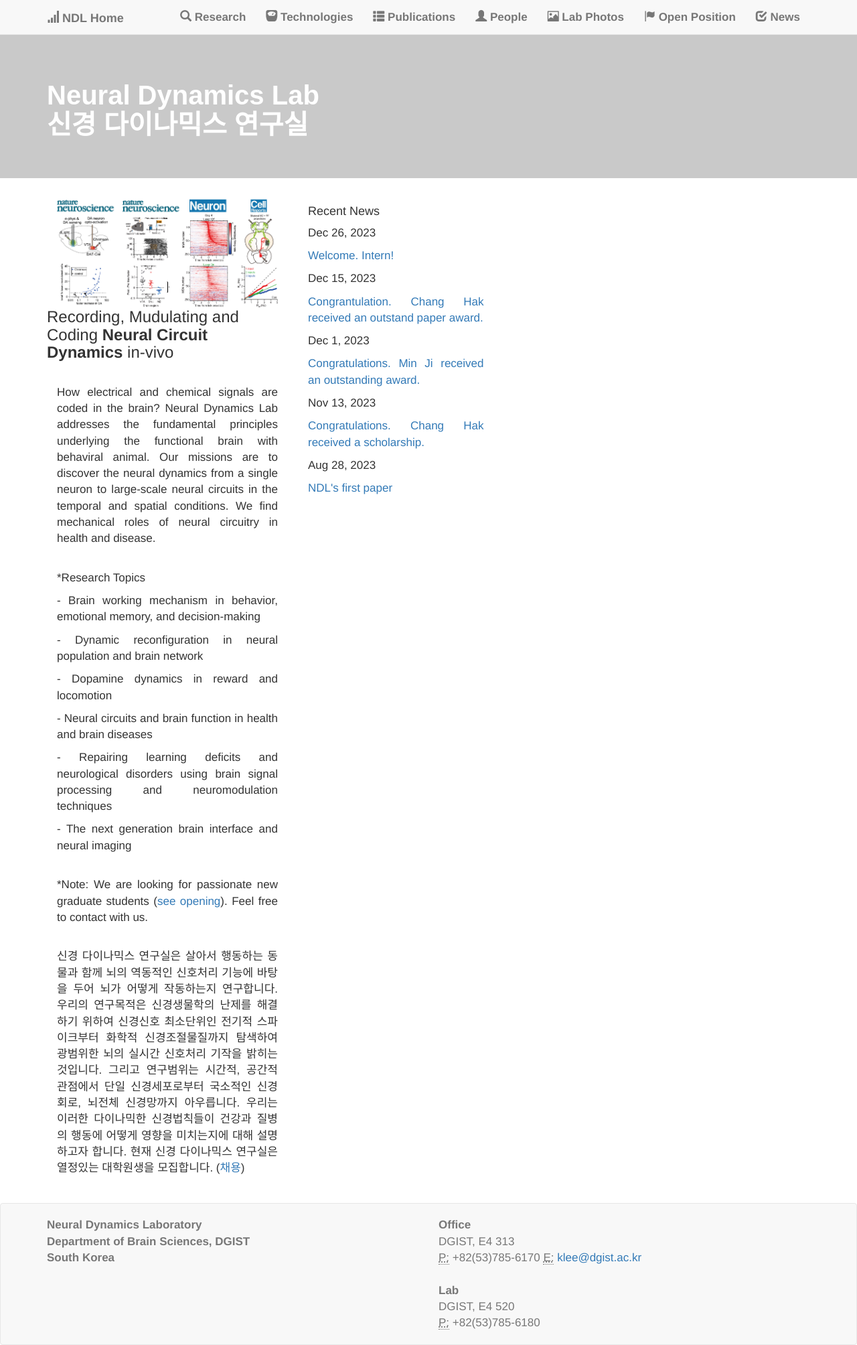
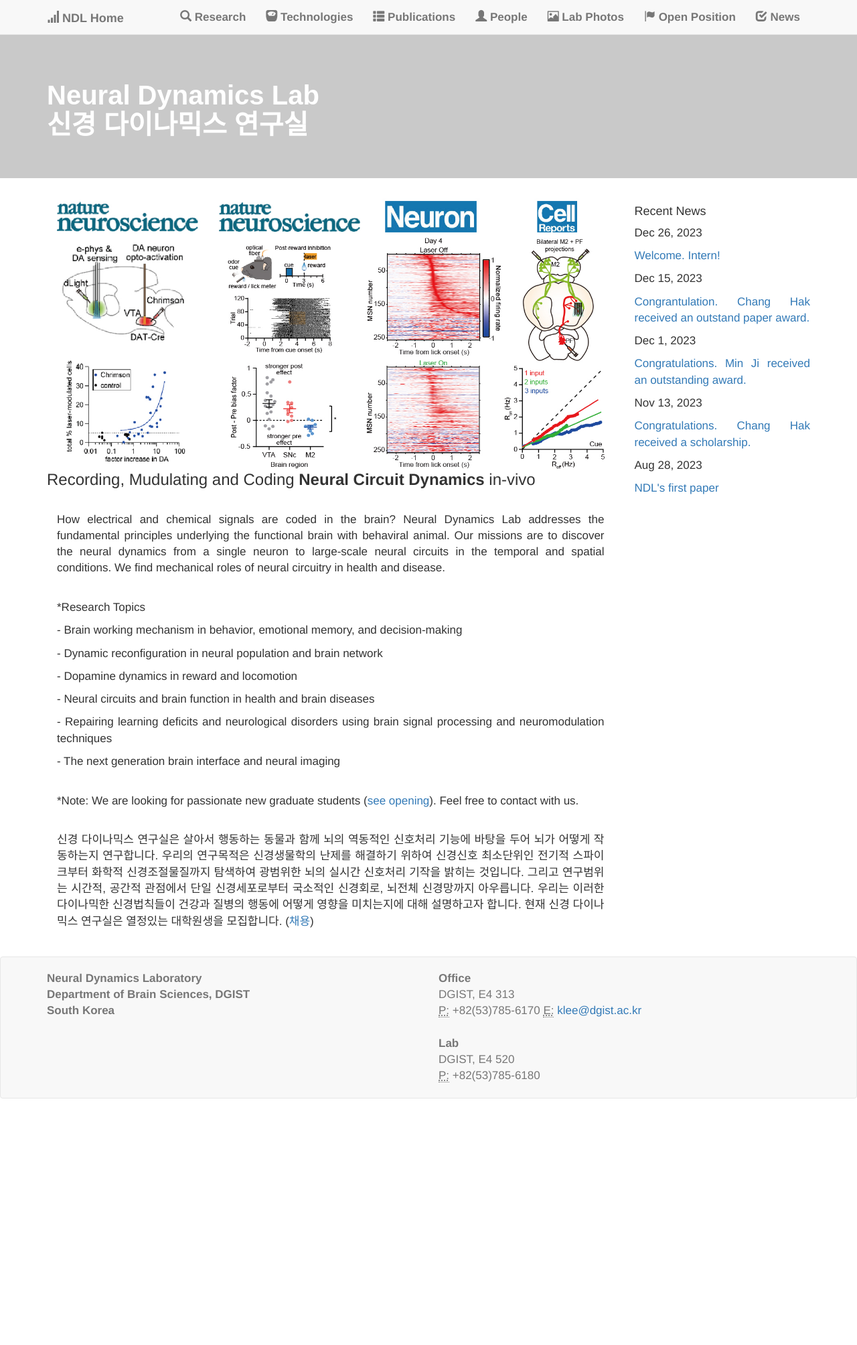
Before and after one commit to kleelab/kleelab.github.io, a Jekyll site: the page built from index.html, in a window 1280 px wide. Shown: the whole page at 67% size. Built offline with Jekyll 4.4.1, drawn with Linux system fonts in a browser that asks for light colours; nearby versions of some CDN libraries; a style sheet for code colours, icons or effects is not loaded; after the commit the page ends 1640 px from its top, so only the background shows below that.

Commit message:
Update home.html

```diff
--- a/_layouts/home.html
+++ b/_layouts/home.html
@@ -12,7 +12,7 @@
 <div class="home">
     <div class="container">
         <div class="row">
-            <div class="col-md-4">
+            <div class="col-md-9">
                 {{ content }}
             </div>
 
```
